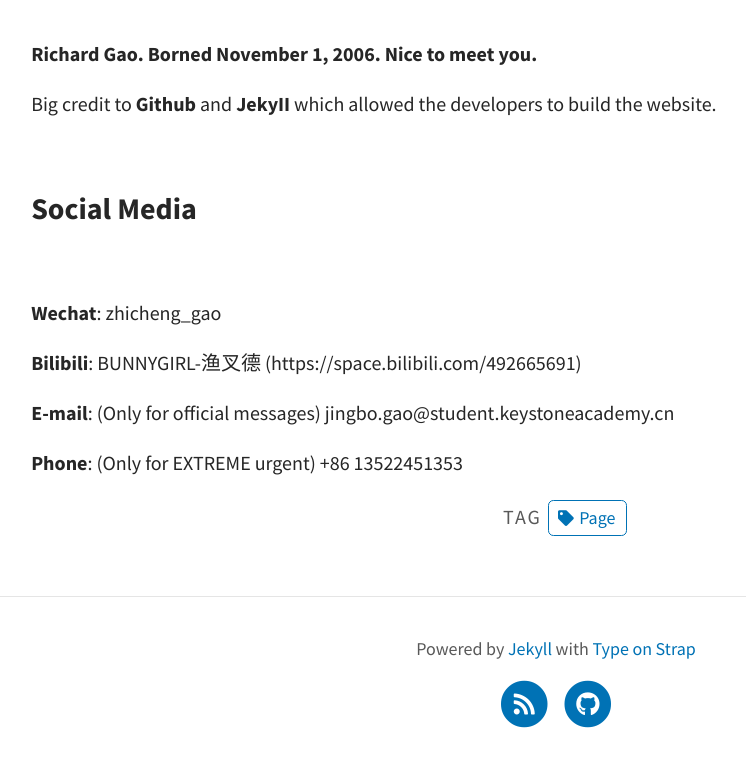
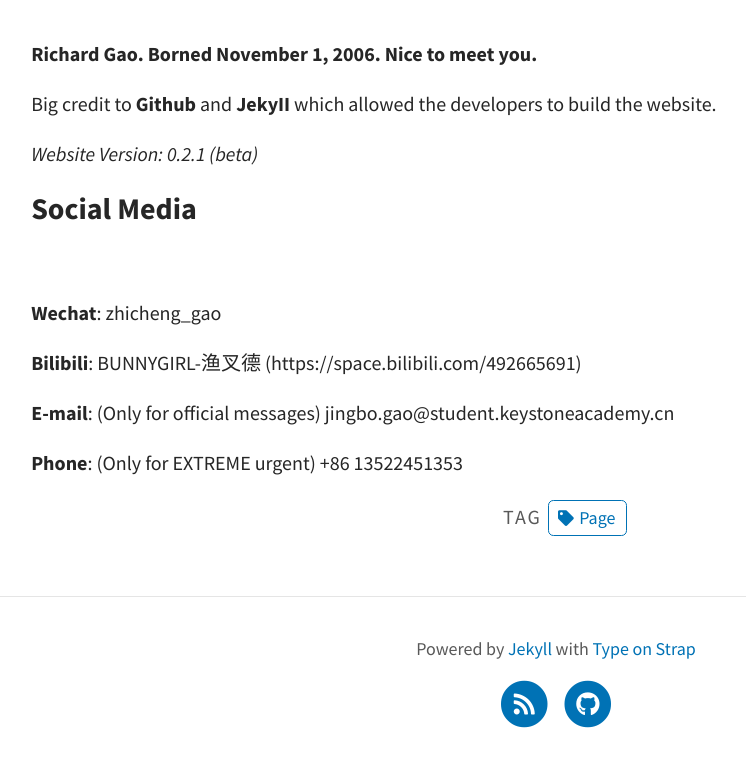
Before and after one commit to ZhihchengGao/zhihchenggao.github.io, a Jekyll site: the page built from pages/about.md, in a window 1280 px wide. Shown: the part 304-1071 px from the top of the page, without its empty margins (84-830 px from the left). Built offline with Jekyll 4.4.1, drawn with Linux system fonts in a browser that asks for light colours.

Commit message:
website verson

```diff
--- a/pages/about.md
+++ b/pages/about.md
@@ -10,6 +10,7 @@
 
 Big credit to **Github** and **JekyII** which allowed the developers to build the website.
 
+*Website Version: 0.2.1 (beta)*
 <br>
 
 ### **Social Media**
```
